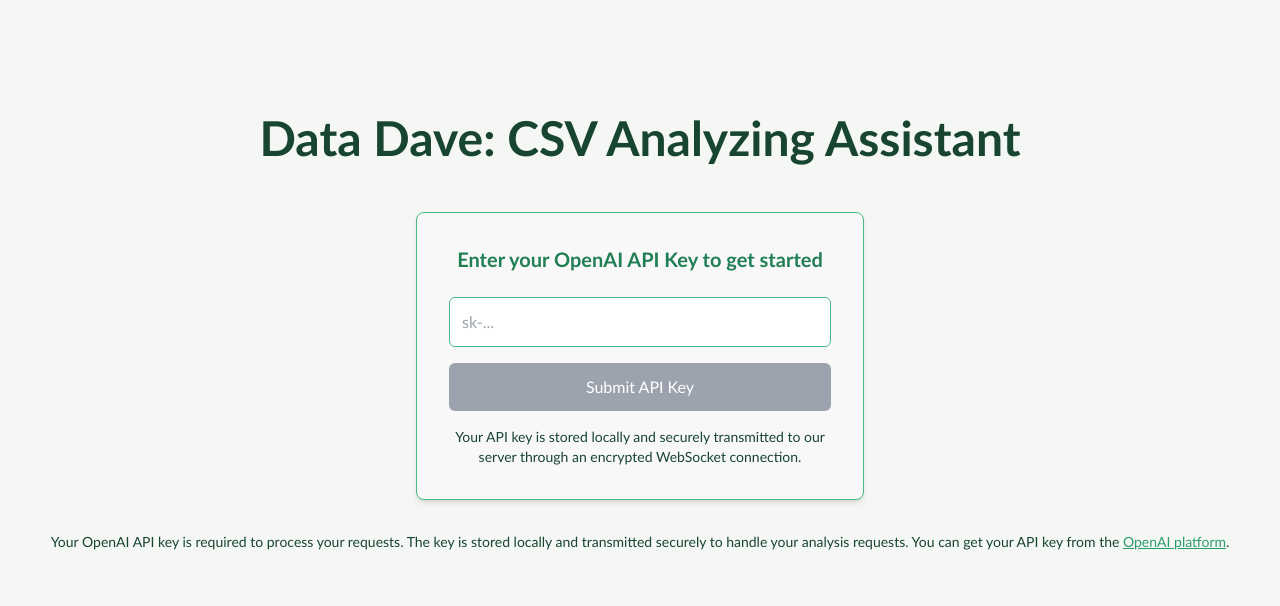
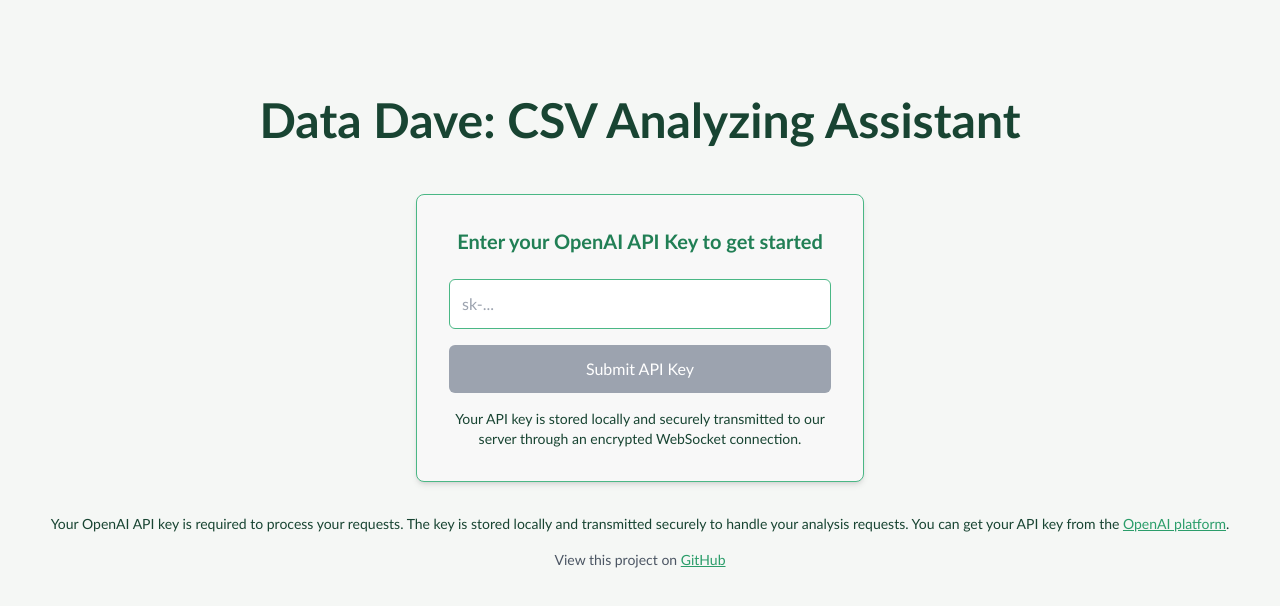
Before and after one commit to IsithaT/DataDaddy, a React (Vite) app in the folder client/: page / in a window 1280 px wide. Shown: the top 606 px of the page. Built offline with nearby package versions, Linux system fonts and the light colour scheme; no server answers.

Commit message:
Update README.md and add GitHub project link in App.tsx

```diff
--- a/client/src/App.tsx
+++ b/client/src/App.tsx
@@ -117,6 +117,9 @@
               and transmitted securely to handle your analysis requests.
               You can get your API key from the <a href="https://platform.openai.com/api-keys" target="_blank" rel="noopener noreferrer" className="text-[#2b9d6a] hover:text-[#217f55] underline">OpenAI platform</a>.
             </p>
+            <p className="text-sm text-gray-600">
+              View this project on <a href="https://github.com/IsithaT/DataDave" target="_blank" rel="noopener noreferrer" className="text-[#2b9d6a] hover:text-[#217f55] underline">GitHub</a>
+            </p>
           </div>
         </div>
       ) : (
```
Also changed, not shown: 1 other file (tests, documents, lock files or other folders).
